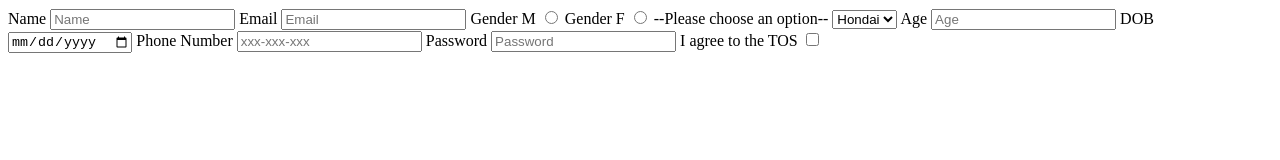
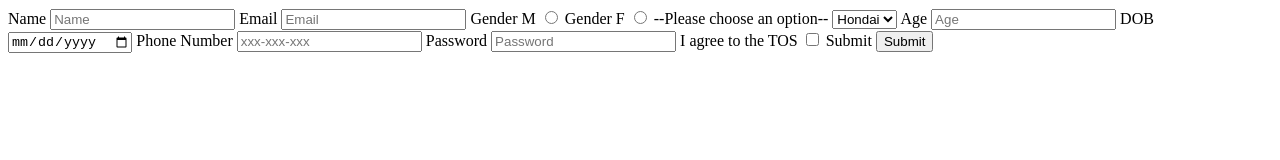
Before and after one commit to acciojob/signup-form-car-sonukds, a website: page main.html in a window 1280 px wide. Drawn offline with Linux system fonts and the light colour scheme.

Commit message:
created a submission

```diff
--- a/main.html
+++ b/main.html
@@ -42,6 +42,9 @@
 	<label for="tos">I agree to the TOS</label>
 	<input type="checkbox" required>
 
+	<label for="submit">Submit</label>
+	<input type="submit" >
+
 
 
 
```
